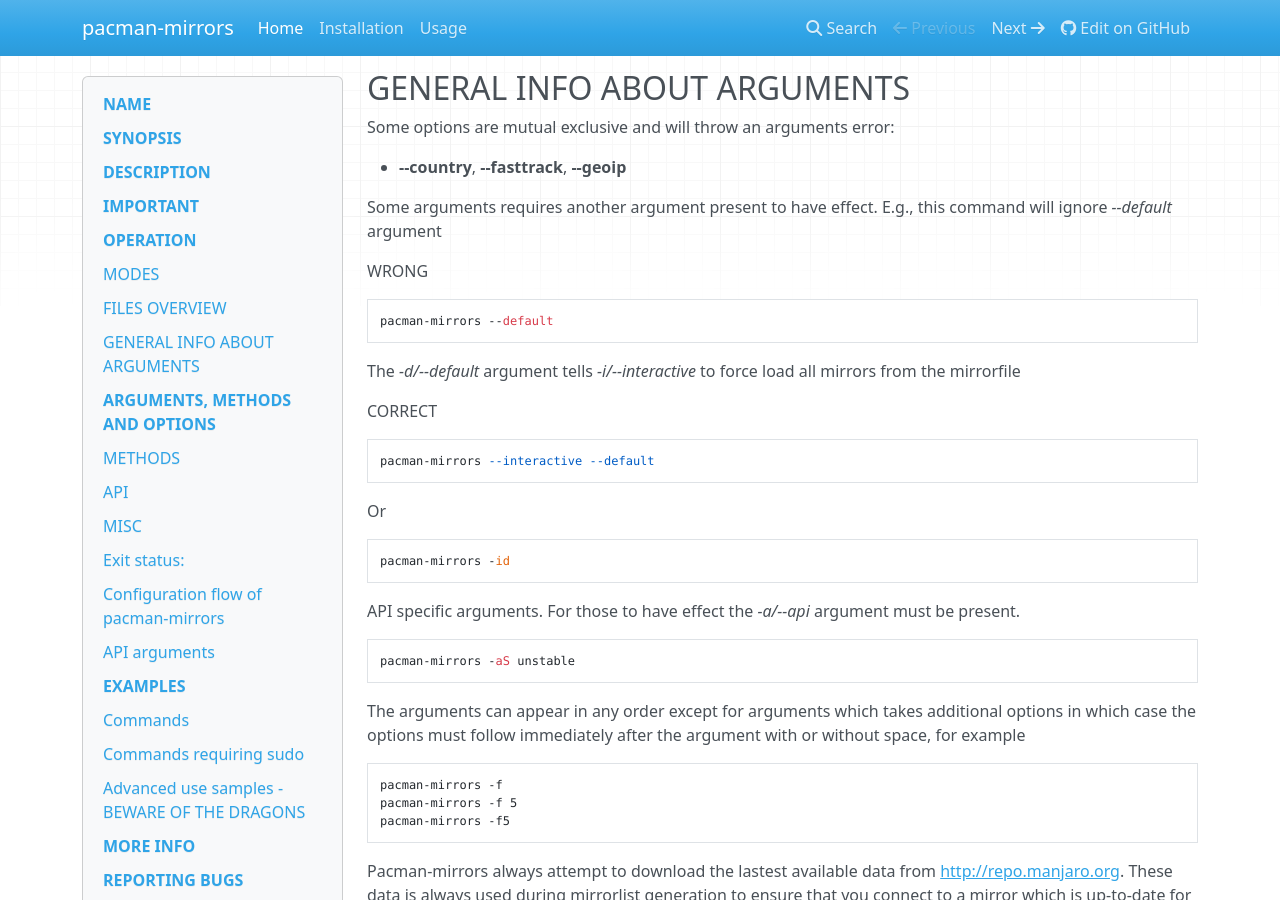
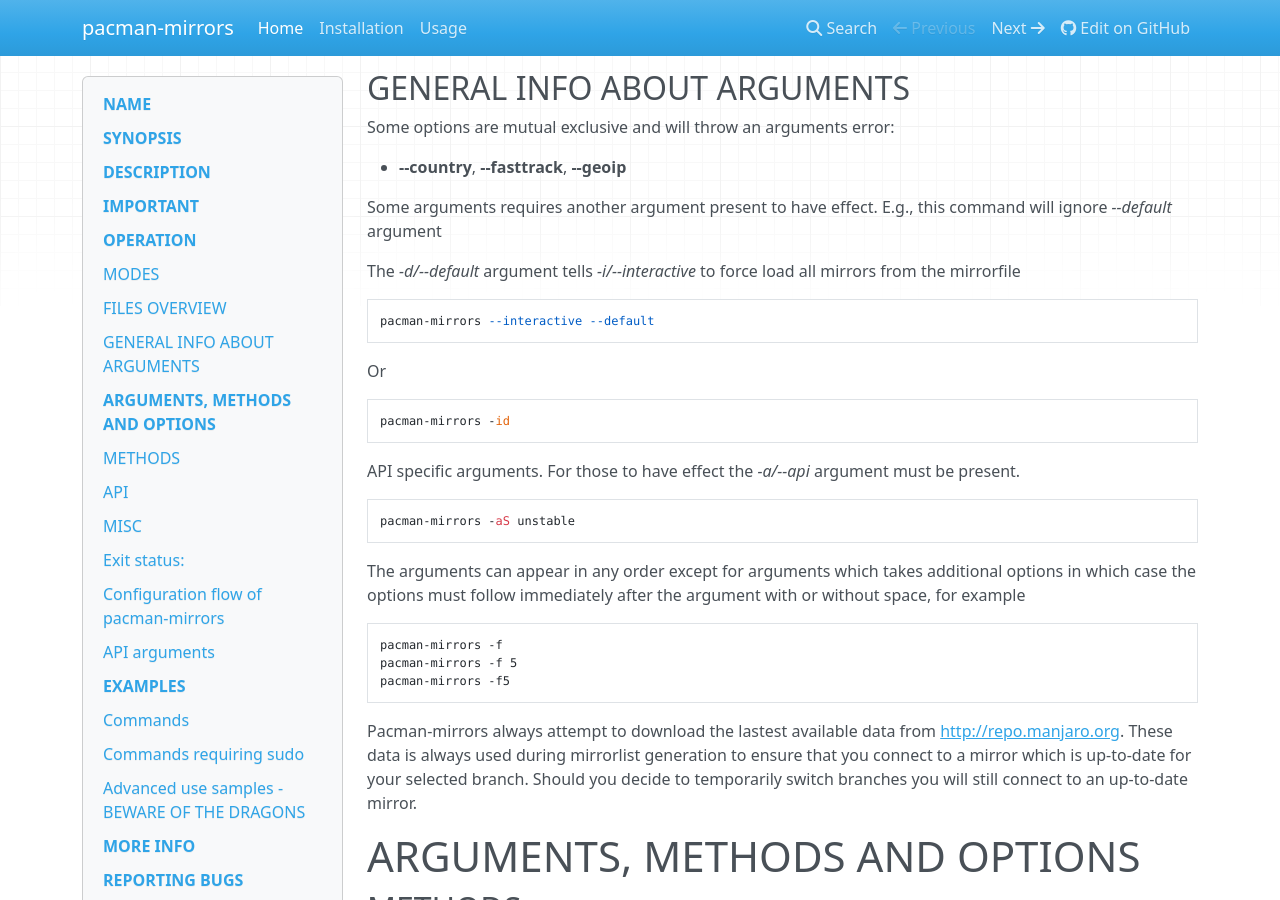
Before and after one commit to manjaro/pacman-mirrors, an MkDocs documentation site: the page built from docs/index.md, in a window 1280 px wide and 900 px high, scrolled down 1818 px. Built offline with MkDocs 1.6.1, drawn with Linux system fonts in a browser that asks for light colours; nearby versions of some CDN libraries; old or Windows-style settings are respelled for this version of MkDocs.

Commit message:
updated index.md manpage

```diff
--- a/docs/index.md
+++ b/docs/index.md
@@ -79,13 +79,7 @@
 
 Some arguments requires another argument present to have effect. E.g., this command will ignore *--default* argument
 
-   WRONG
-
-    pacman-mirrors --default
-
 The *-d/--default* argument tells *-i/--interactive* to force load all mirrors from the mirrorfile
-
-   CORRECT
 
     pacman-mirrors --interactive --default
 
```
